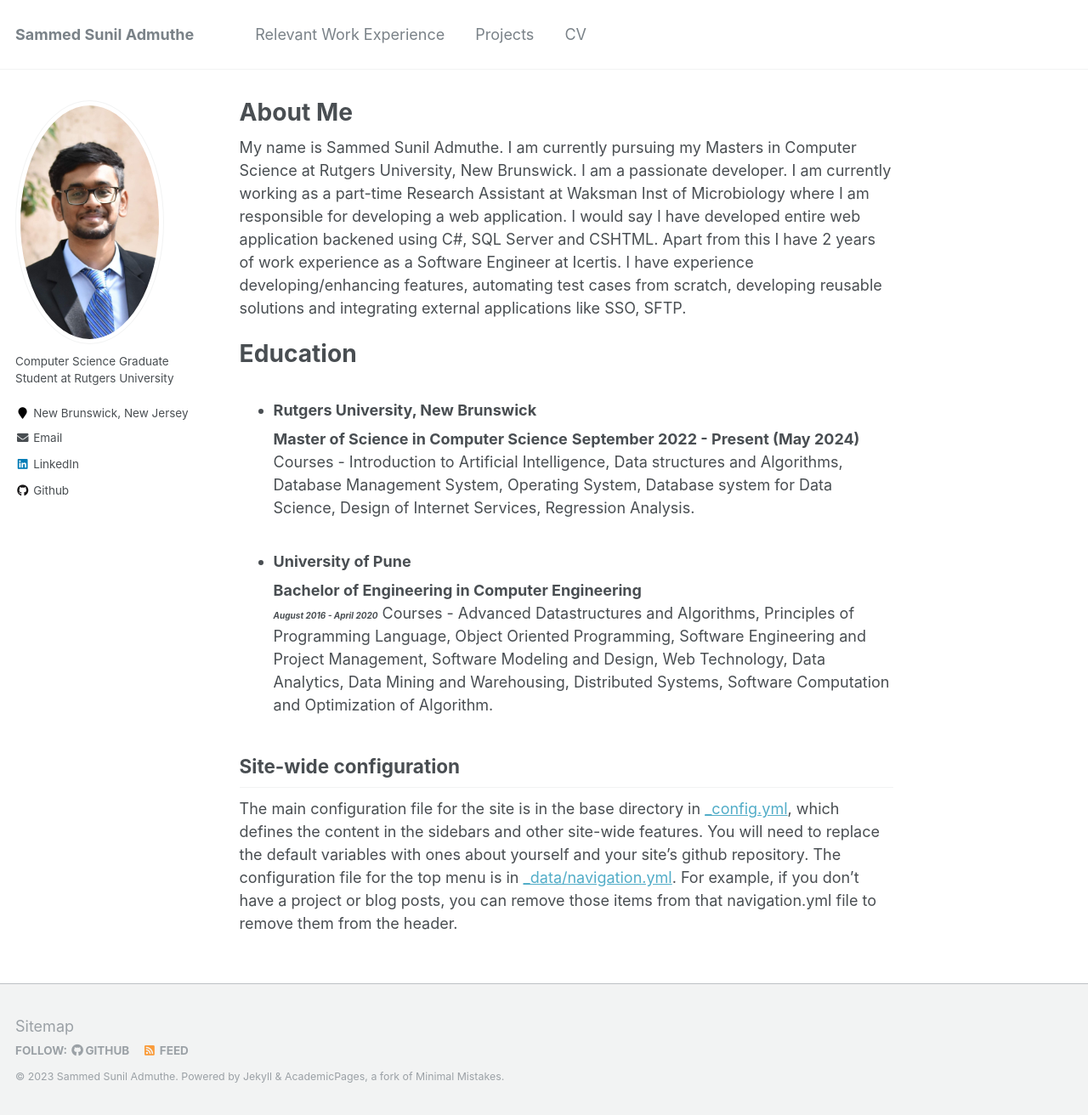
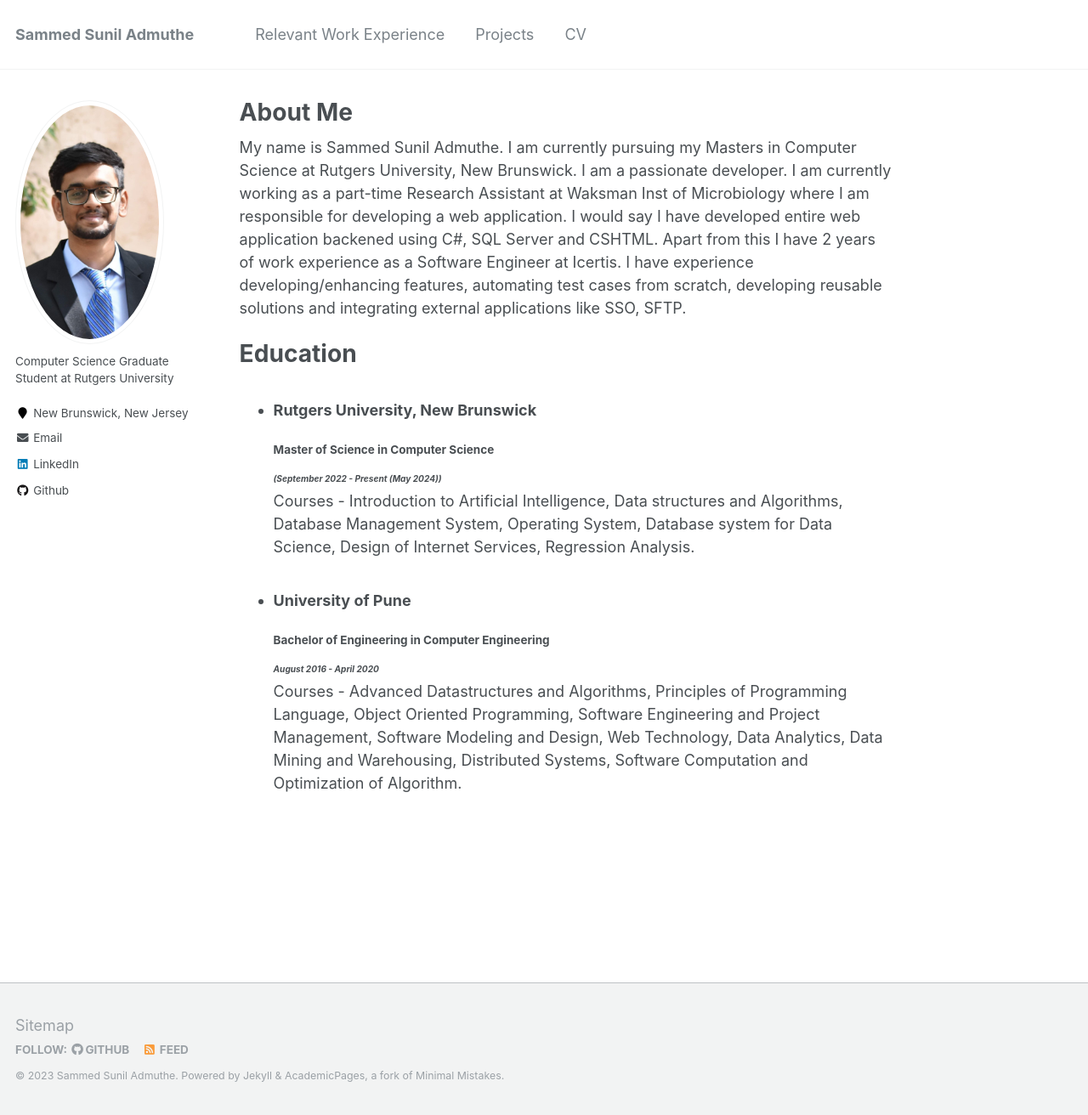
Before and after one commit to SammedAdmuthe/SammedAdmuthe.github.io, a Jekyll site: the page built from _pages/about.md, in a window 1280 px wide and 1312 px high. Shown: the whole window at 85% size. Built offline with Jekyll 4.4.1, drawn with Linux system fonts in a browser that asks for light colours.

Commit message:
Added contents to About Page

```diff
--- a/_pages/about.md
+++ b/_pages/about.md
@@ -13,17 +13,12 @@
 Education
 ======
 * <h3>Rutgers University, New Brunswick</h3>
-    <b>Master of Science in Computer Science</b>
-    <b>September 2022 - Present (May 2024)</b>
+    <h4>Master of Science in Computer Science <i><h6>(September 2022 - Present (May 2024))</h6></i></h4>
+
     Courses -
     Introduction to Artificial Intelligence, Data structures and Algorithms, Database Management System, Operating System, Database system for Data Science, Design of Internet Services, Regression Analysis.
 
 * <h3>University of Pune</h3>
-    <b>Bachelor of Engineering in Computer Engineering</b><br>
-    <i><b><font size = 1>August 2016 - April 2020</font></b></i>
+    <h4>Bachelor of Engineering in Computer Engineering <i><h6>August 2016 - April 2020</h6></i></h4>
     Courses -
     Advanced Datastructures and Algorithms, Principles of Programming Language, Object Oriented Programming, Software Engineering and Project Management, Software Modeling and Design, Web Technology, Data Analytics, Data Mining and Warehousing, Distributed Systems, Software Computation and Optimization of Algorithm.
-
-Site-wide configuration
-------
-The main configuration file for the site is in the base directory in [_config.yml](https://github.com/academicpages/academicpages.github.io/blob/master/_config.yml), which defines the content in the sidebars and other site-wide features. You will need to replace the default variables with ones about yourself and your site's github repository. The configuration file for the top menu is in [_data/navigation.yml](https://github.com/academicpages/academicpages.github.io/blob/master/_data/navigation.yml). For example, if you don't have a project or blog posts, you can remove those items from that navigation.yml file to remove them from the header.
```
